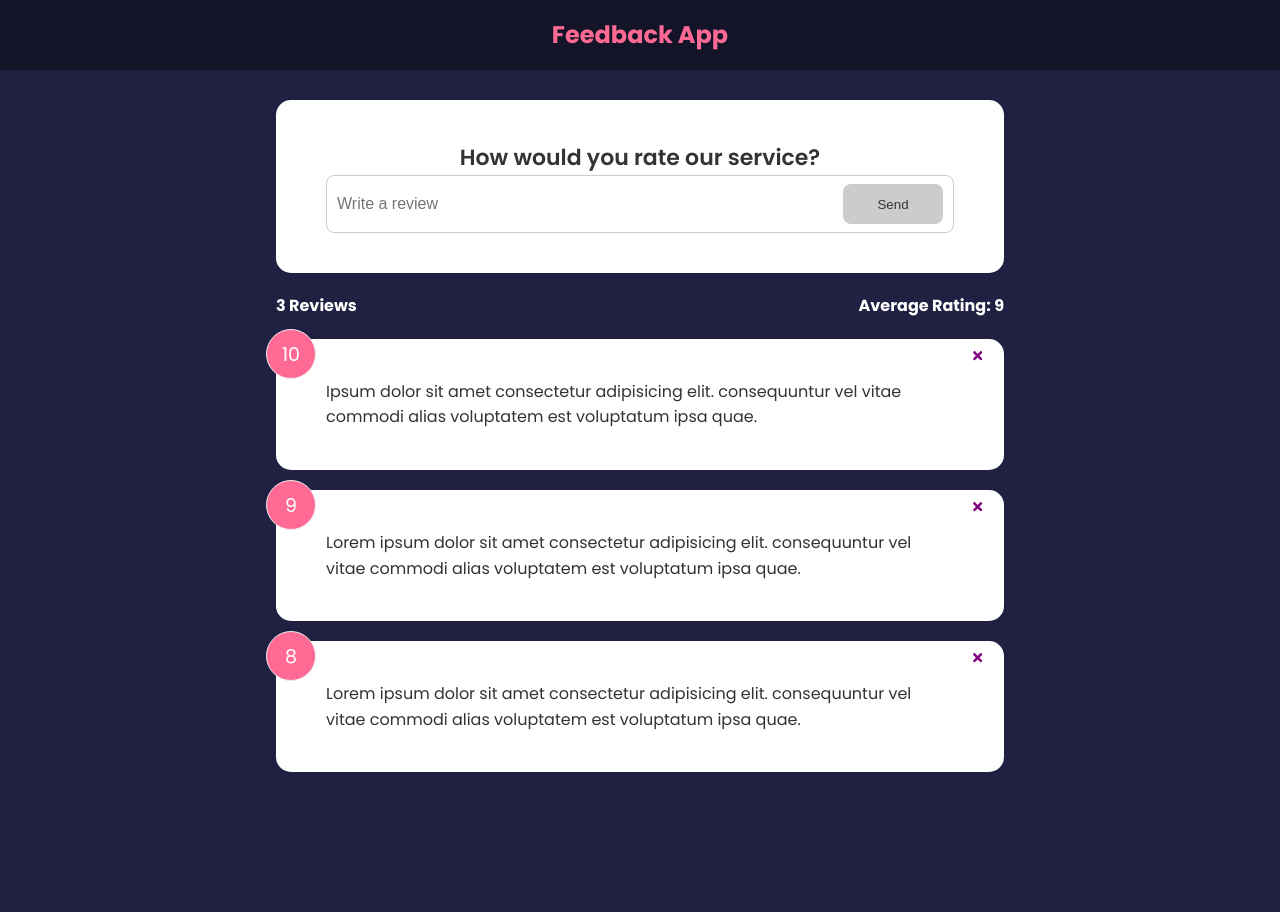
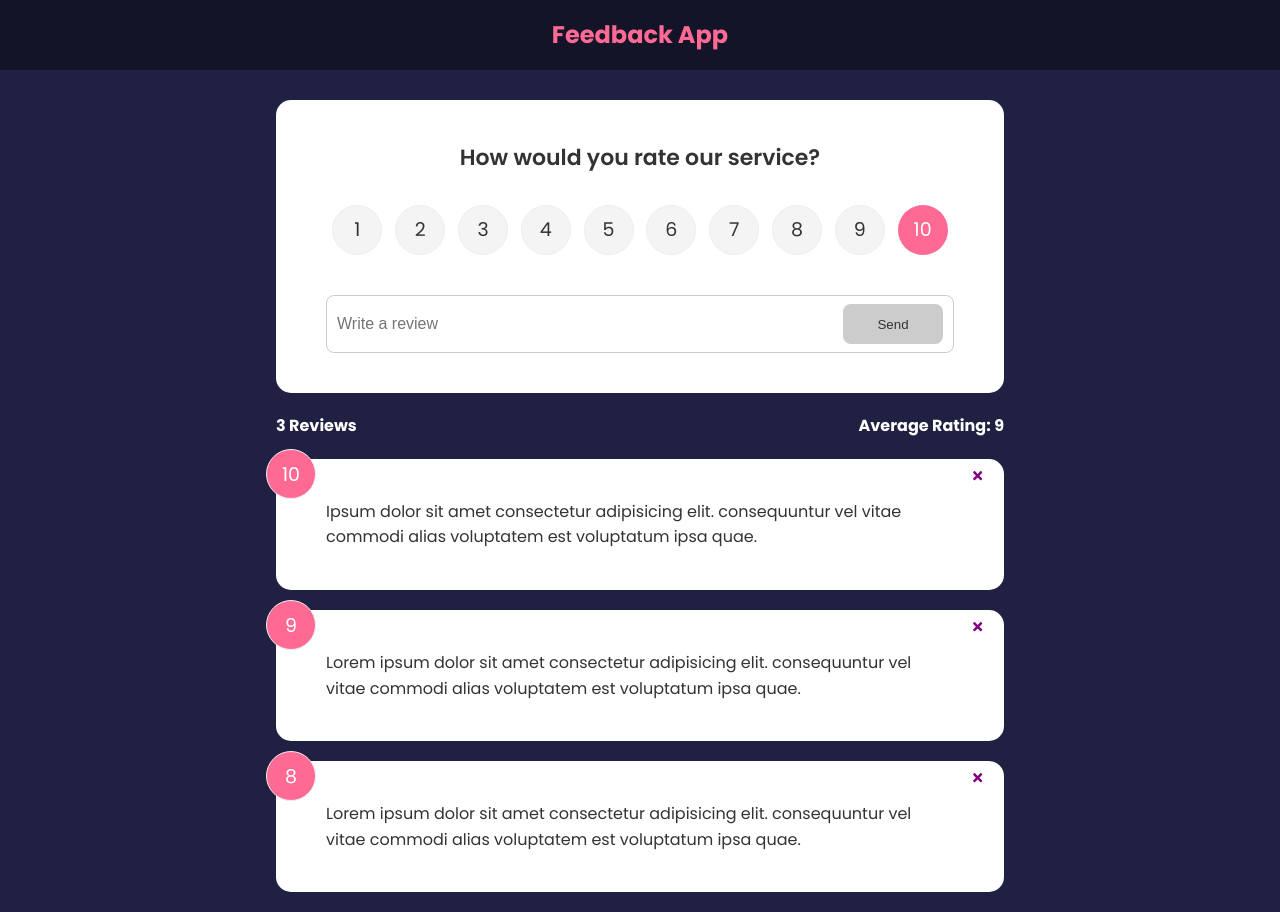
Before and after one commit to junsantilla/feedback-app, a React (Create React App) app: page / in a window 1280 px wide. Before the commit the page ends 800 px from the top, so only its background shows below. Built offline with nearby package versions, Linux system fonts and the light colour scheme.

Commit message:
Create rating select

```diff
--- a/package.json
+++ b/package.json
@@ -9,6 +9,7 @@
     "react": "^18.1.0",
     "react-dom": "^18.1.0",
     "react-icons": "^4.3.1",
+    "react-router-dom": "^6.3.0",
     "react-scripts": "5.0.1",
     "web-vitals": "^2.1.4"
   },
--- a/src/components/FeedbackForm.jsx
+++ b/src/components/FeedbackForm.jsx
@@ -1,9 +1,11 @@
 import { useState } from "react";
 import Card from "./shared/Card";
 import Button from "./shared/Button";
+import RatingSelect from "./RatingSelect";
 
 function FeedbackForm() {
 	const [text, setText] = useState("");
+	const [rating, setRating] = useState(10);
 	const [btnDisabled, setBtnDisabled] = useState(true);
 	const [message, setMessage] = useState("");
 
@@ -25,7 +27,7 @@
 		<Card>
 			<form>
 				<h2>How would you rate our service?</h2>
-				{/** todo: Rating select */}
+				<RatingSelect select={(rating) => setRating(rating)} />
 				<div className="input-group">
 					<input
 						onChange={handleTextChange}
--- /dev/null
+++ b/src/components/RatingSelect.jsx
@@ -0,0 +1,29 @@
+import { useState } from "react";
+
+function RatingSelect({ select }) {
+	const [selected, setSelected] = useState(10);
+
+	const handleChange = (e) => {
+		select(+e.currentTarget.value);
+	};
+
+	return (
+		<ul className="rating">
+			{Array.from({ length: 10 }, (_, i) => (
+				<li key={`rating-${i + 1}`}>
+					<input
+						type="radio"
+						id={`num${i + 1}`}
+						name="rating"
+						value={i + 1}
+						onChange={handleChange}
+						checked={selected === i + 1}
+					/>
+					<label htmlFor={`num${i + 1}`}>{i + 1}</label>
+				</li>
+			))}
+		</ul>
+	);
+}
+
+export default RatingSelect;
```
Also changed, not shown: 1 other file (tests, documents, lock files or other folders).
